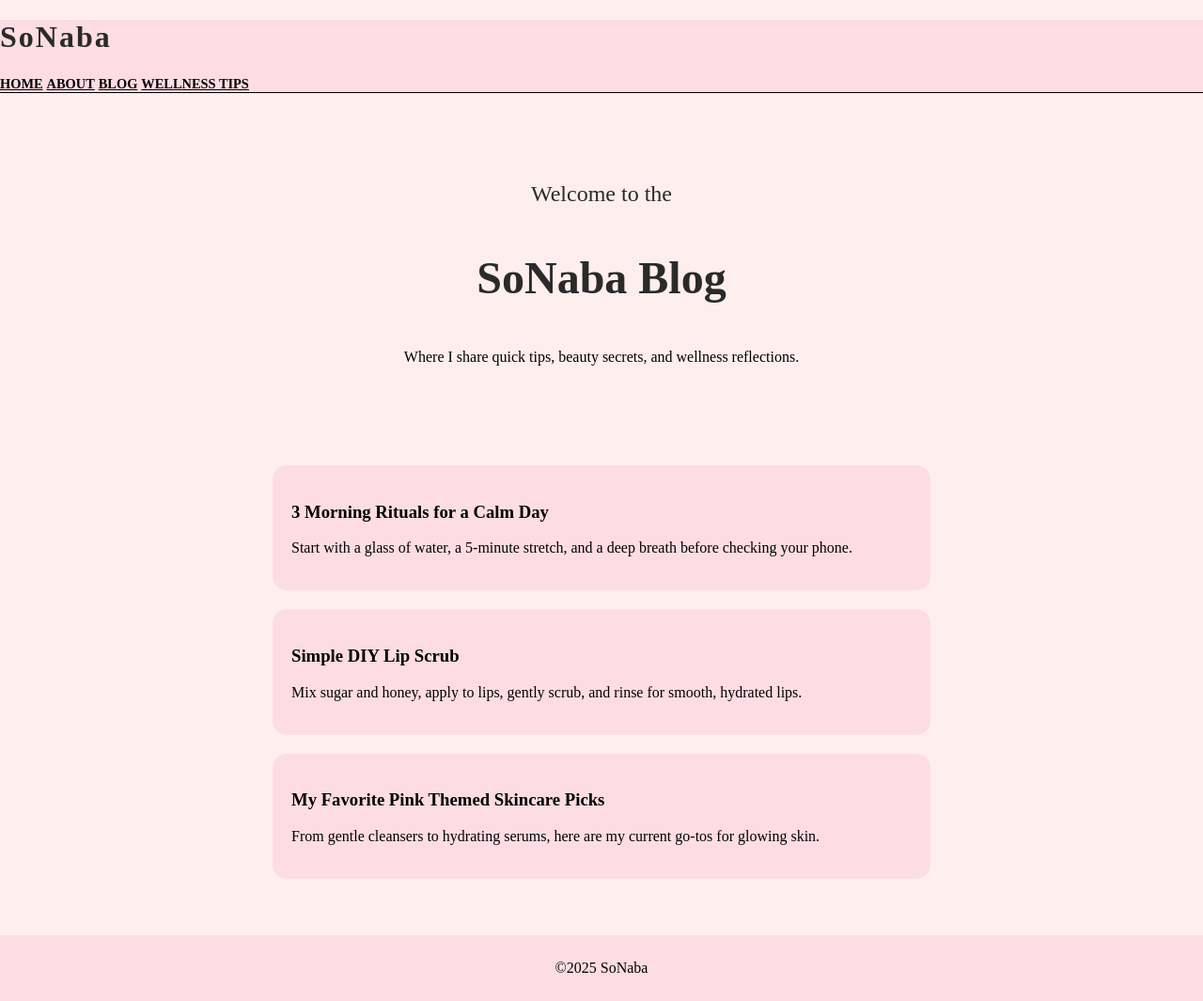
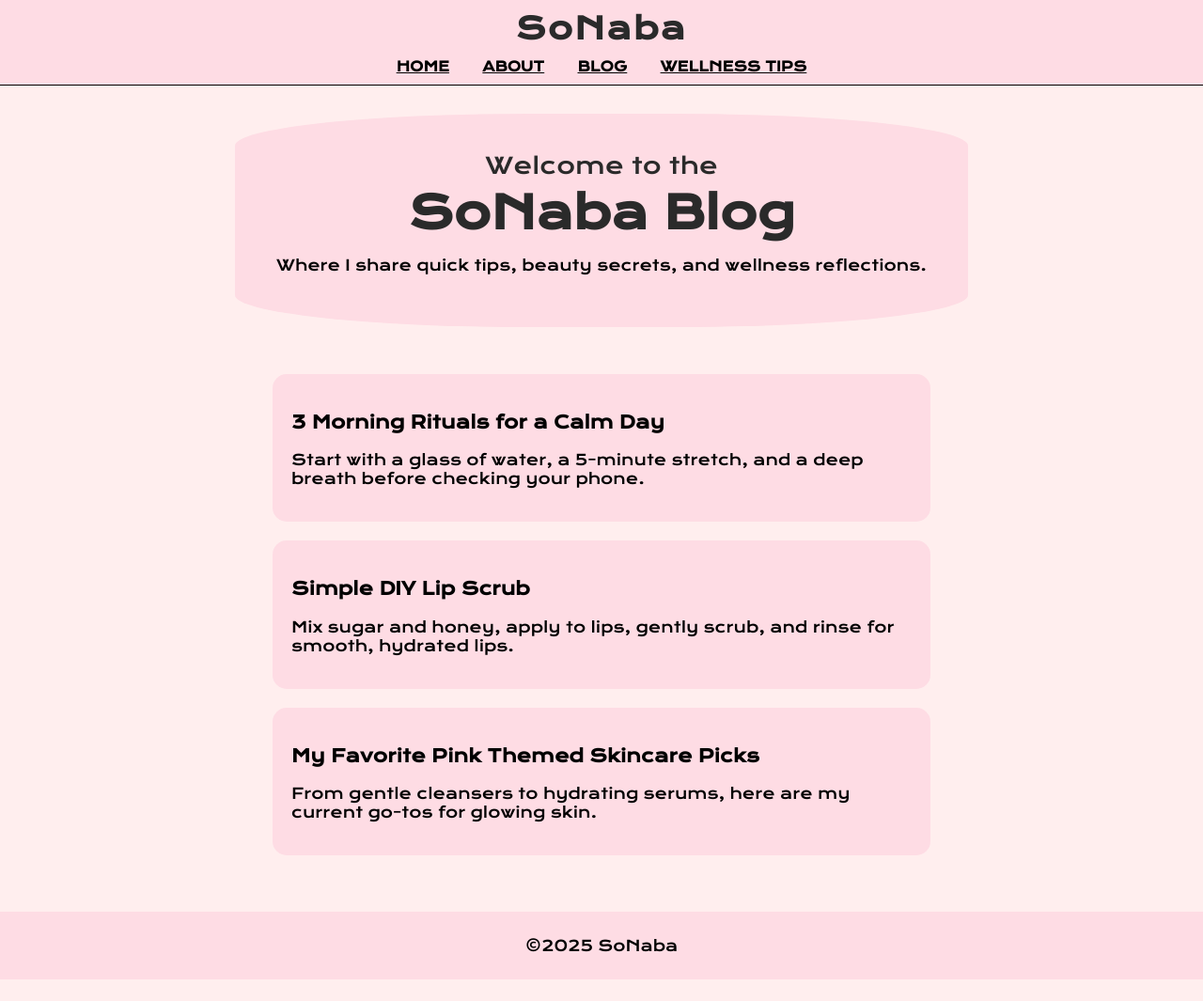
Before and after one commit to djenabatraore/github.io, a plain HTML site: page blog.html in a window 1280 px wide. Shown: the whole page at 94% size. After the commit the page ends 1042 px from the top, so only its background shows below. Drawn offline with nearby package versions, Linux system fonts and the light colour scheme.

Commit message:
Update style.css

```diff
--- a/style.css
+++ b/style.css
@@ -1,14 +1,29 @@
+@import url('https://fonts.googleapis.com/css2?family=Krona+One&display=swap');
+
 body {
-  background-color: #FFEEEE;
-  font-family: 'Krona One', static;
+  background-color: #FFEEEE; /* soft pink background */
+  font-family: 'Krona One', sans-serif;
   margin: 0;
   padding: 0;
 }
 
-
 .custom-navbar {
   background-color: #FEDCE4;
   border-bottom: 1px solid #000;
+  text-align: center;
+  padding: 10px 0;
+}
+
+.brand-text {
+  font-size: 2rem;
+  font-weight: bold;
+  letter-spacing: 2px;
+  color: #2a2a2a;
+  margin: 0;
+}
+
+nav {
+  margin-top: 10px;
 }
 
 .nav-link.custom-link {
@@ -17,31 +32,53 @@ body {
   text-transform: uppercase;
   text-decoration: underline;
   font-size: 0.9rem;
+  margin: 0 15px;
 }
 
-.brand-text {
-  font-size: 2rem;
-  font-weight: bold;
-  letter-spacing: 2px;
-  color: #2a2a2a;
+.nav-link.custom-link:hover {
+  opacity: 0.7;
 }
 
-
-..hero-box {
+.hero-box {
   background-color: #FEDCE4;
   border-radius: 40% / 15%;
   max-width: 700px;
   padding: 40px;
+  margin: 40px auto;
+  text-align: center;
 }
 
 .sub-text {
   font-size: 1.5rem;
   font-weight: 500;
   color: #2a2a2a;
+  margin: 0;
 }
 
 .main-text {
   font-size: 3rem;
   font-weight: 700;
   color: #2a2a2a;
+  margin: 5px 0 0;
 }
+
+/* Blog Posts */
+#blogPosts {
+  max-width: 700px;
+  margin: auto;
+  padding: 20px;
+}
+
+.tip {
+  background-color: #FEDCE4;
+  padding: 20px;
+  border-radius: 15px;
+  margin-bottom: 20px;
+}
+
+footer {
+  text-align: center;
+  padding: 10px;
+  background-color: #FEDCE4;
+  margin-top: 20px;
+}
```
